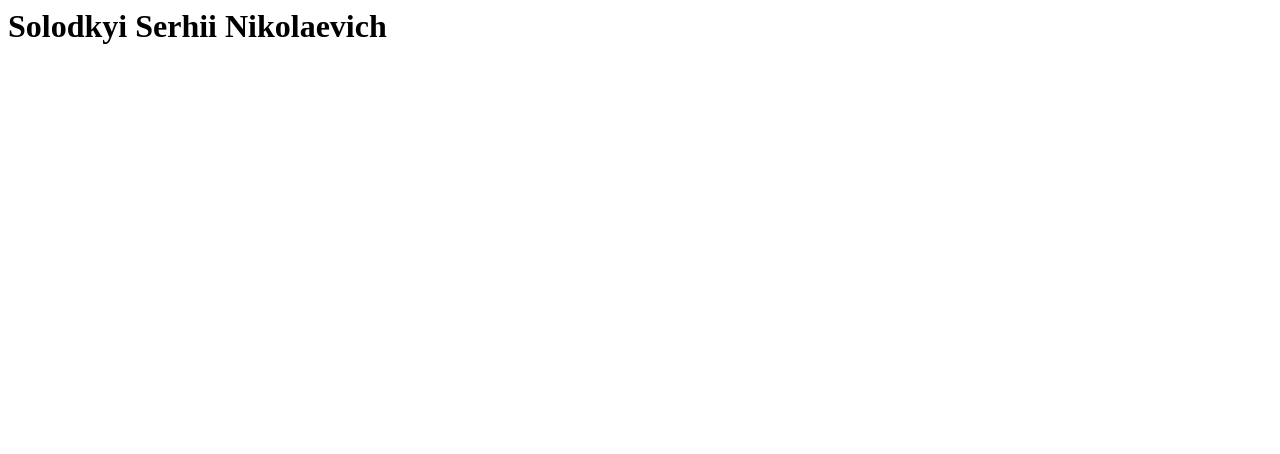
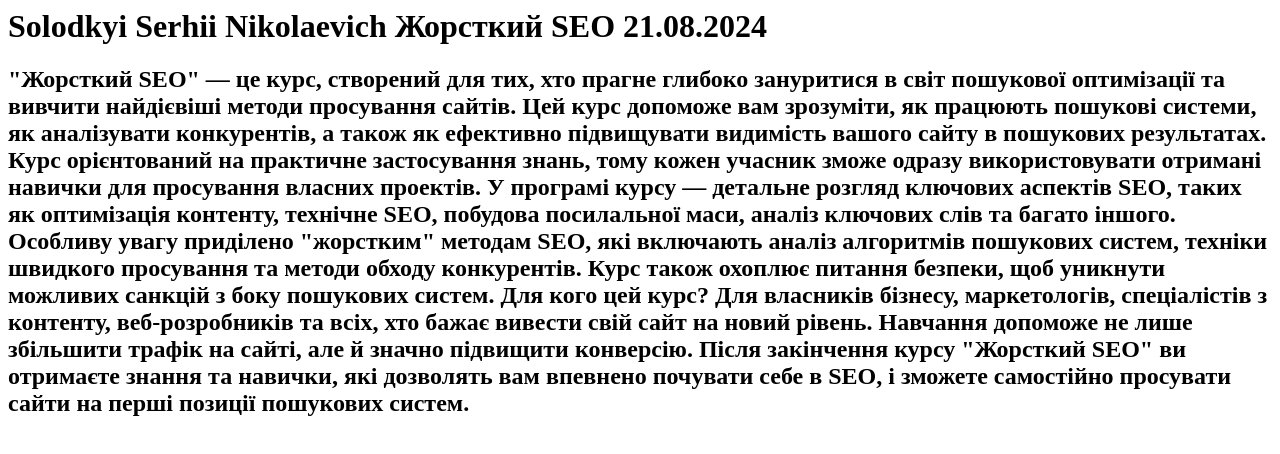
Before and after one commit to AgainstAgain/starkseoha, a plain HTML site: page index.html in a window 1280 px wide. Drawn offline with Linux system fonts and the light colour scheme.

Commit message:
Update index.html

```diff
--- a/index.html
+++ b/index.html
@@ -1,5 +1,13 @@
 <html>
-<meta charset="UTF-8">
-<title>Solodkyi Serhii Nikolaevich</title>
-<h1>Solodkyi Serhii Nikolaevich</h1>
+<title>Solodkyi Serhii Nikolaevich Жорсткий SEO 21.08.2024</title>
+<h1>Solodkyi Serhii Nikolaevich Жорсткий SEO 21.08.2024</h1>
+<h2>"Жорсткий SEO" — це курс, створений для тих, хто прагне глибоко зануритися в світ пошукової оптимізації та вивчити найдієвіші методи просування сайтів. Цей курс допоможе вам зрозуміти, як працюють пошукові системи, як аналізувати конкурентів, а також як ефективно підвищувати видимість вашого сайту в пошукових результатах.
+
+Курс орієнтований на практичне застосування знань, тому кожен учасник зможе одразу використовувати отримані навички для просування власних проектів. У програмі курсу — детальне розгляд ключових аспектів SEO, таких як оптимізація контенту, технічне SEO, побудова посилальної маси, аналіз ключових слів та багато іншого.
+
+Особливу увагу приділено "жорстким" методам SEO, які включають аналіз алгоритмів пошукових систем, техніки швидкого просування та методи обходу конкурентів. Курс також охоплює питання безпеки, щоб уникнути можливих санкцій з боку пошукових систем.
+
+Для кого цей курс? Для власників бізнесу, маркетологів, спеціалістів з контенту, веб-розробників та всіх, хто бажає вивести свій сайт на новий рівень. Навчання допоможе не лише збільшити трафік на сайті, але й значно підвищити конверсію.
+
+Після закінчення курсу "Жорсткий SEO" ви отримаєте знання та навички, які дозволять вам впевнено почувати себе в SEO, і зможете самостійно просувати сайти на перші позиції пошукових систем.</h2>
 </html>
```
